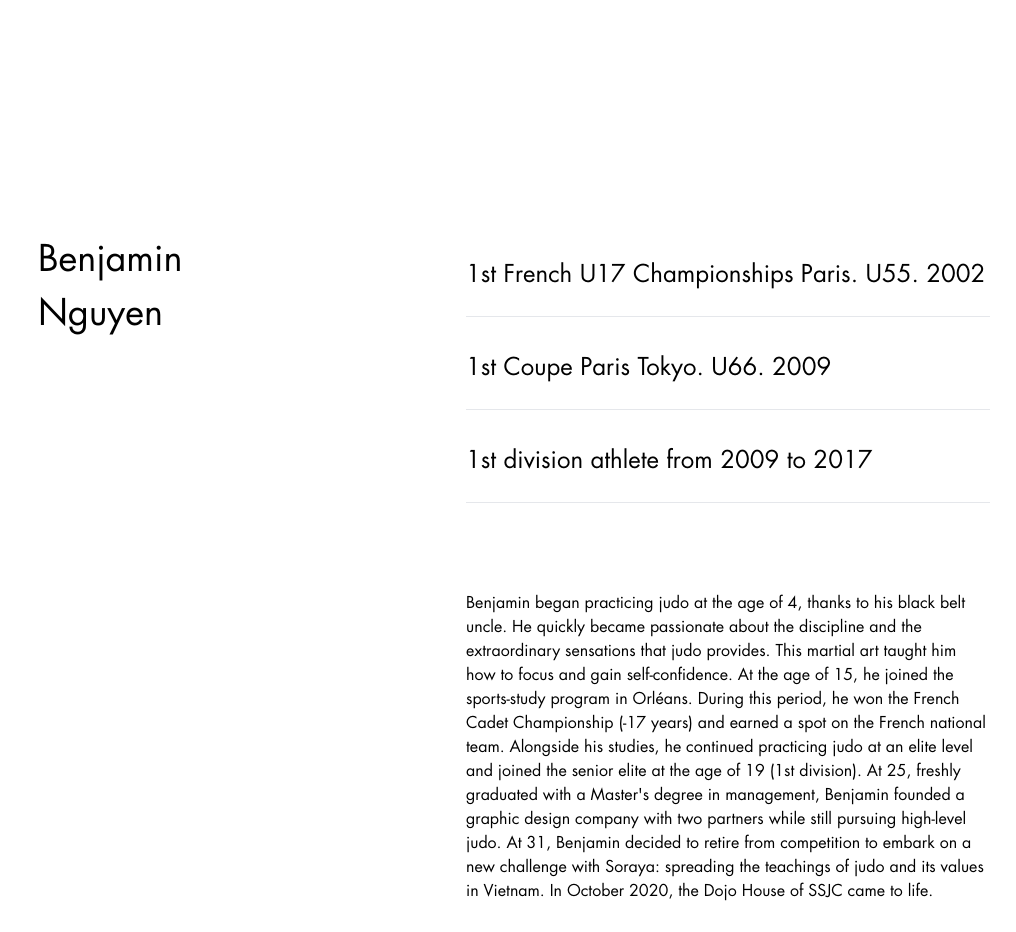
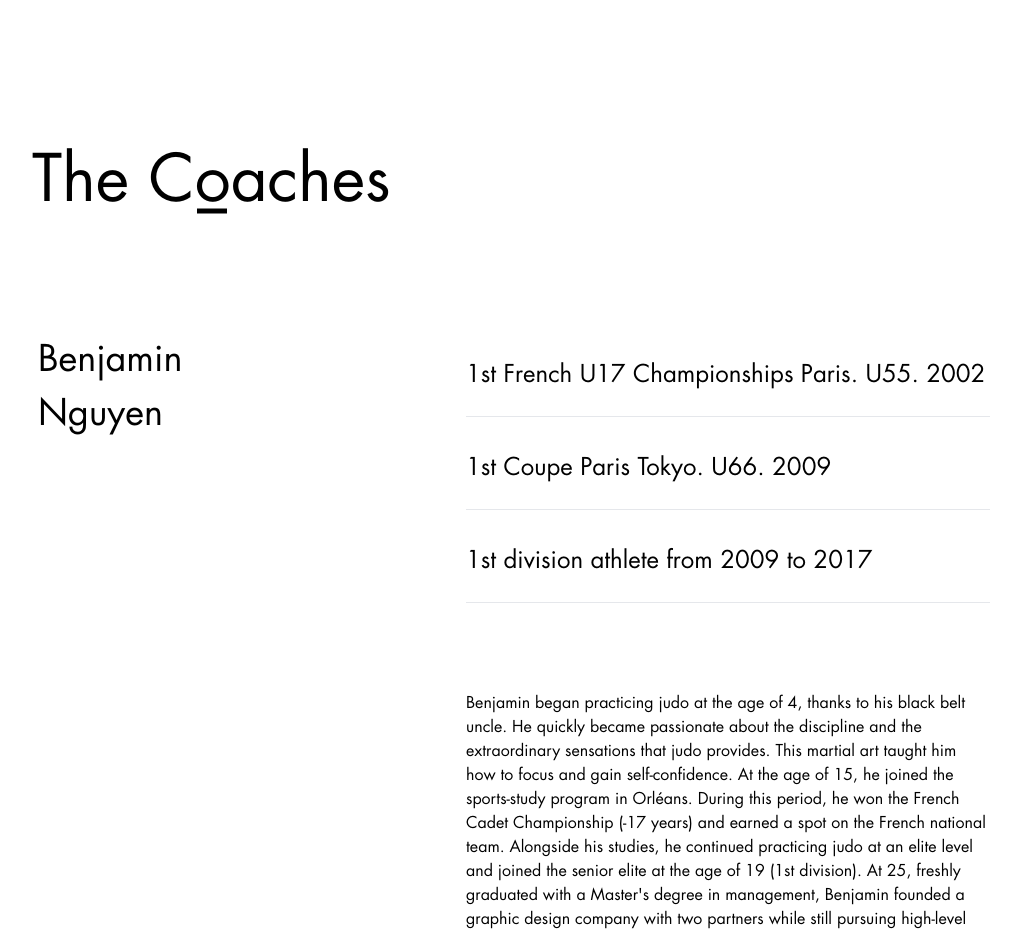
Before and after one commit to akpascalp/ssjc-site, a Vue app: page /judo in a window 1280 px wide. Shown: the part 3040-3972 px from the top of the page, without its empty margins (194-1210 px from the left). Built offline with nearby package versions, Linux system fonts and the light colour scheme.

Commit message:
fix judo page

```diff
--- a/src/pages/Judo.vue
+++ b/src/pages/Judo.vue
@@ -101,7 +101,7 @@
 
   <div>
     <div class="py-16 pl-2 sm:pb-24 sm:pt-28 sm:pl-24">
-      <!-- <TheCoaches /> -->
+      <TheCoaches />
     </div>
 
     <PersonLayout v-for="person in coaches" :title="person.name" :dataList="person.dataList"
```
